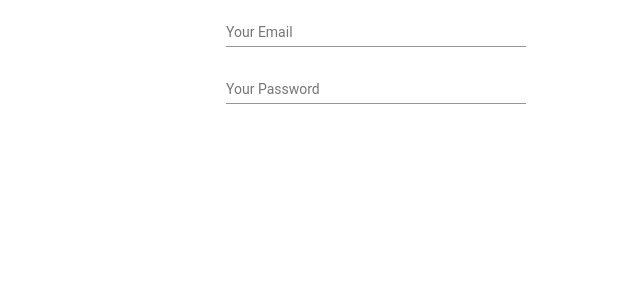
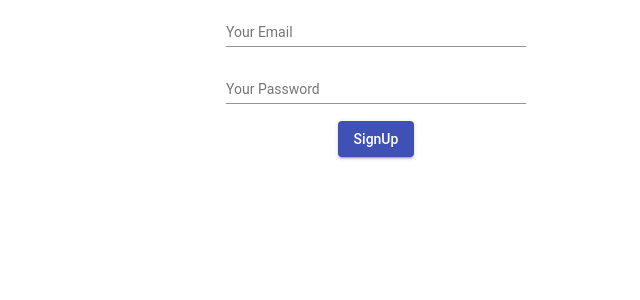
Before and after one commit to yash2701/fitness-tracker-app, an Angular app: page /signup in a window 1280 px wide. Shown: the top 300 px of the page, without its empty margins (264-904 px from the left). Built offline with nearby package versions, Linux system fonts and the light colour scheme.

Commit message:
implement ngForm for signup

```diff
--- a/src/app/app.module.ts
+++ b/src/app/app.module.ts
@@ -41,6 +41,7 @@
   ],
   imports: [
     FlexLayoutModule,
+    FormsModule,
     BrowserModule,
     AppRoutingModule,
     FormsModule,
--- a/src/app/auth/signup/signup.component.html
+++ b/src/app/auth/signup/signup.component.html
@@ -1,11 +1,12 @@
 <section class="signup-form">
-    <form fxLayout="column" fxLayoutAlign="center center">
+    <form fxLayout="column" fxLayoutAlign="center center" #f="ngForm" (ngSubmit)="onSubmit(f)">
         <mat-form-field>
-            <input type="email" matInput placeholder="Your Email">
+            <input type="email" matInput placeholder="Your Email" ngModel name="email">
         </mat-form-field>
         <mat-form-field>
-            <input type="password" matInput placeholder="Your Password">
+            <input type="password" matInput placeholder="Your Password" ngModel name="password">
         </mat-form-field>
+        <button type="submit" mat-raised-button color="primary">SignUp</button>
     </form>
 </section>
 
--- a/src/app/auth/signup/signup.component.ts
+++ b/src/app/auth/signup/signup.component.ts
@@ -1,4 +1,5 @@
 import { Component, OnInit } from '@angular/core';
+import { NgForm } from '@angular/forms';
 
 @Component({
   selector: 'app-signup',
@@ -12,4 +13,8 @@
   ngOnInit(): void {
   }
 
+  onSubmit(form: NgForm) {
+    console.log(form);
+  }
+
 }
```
